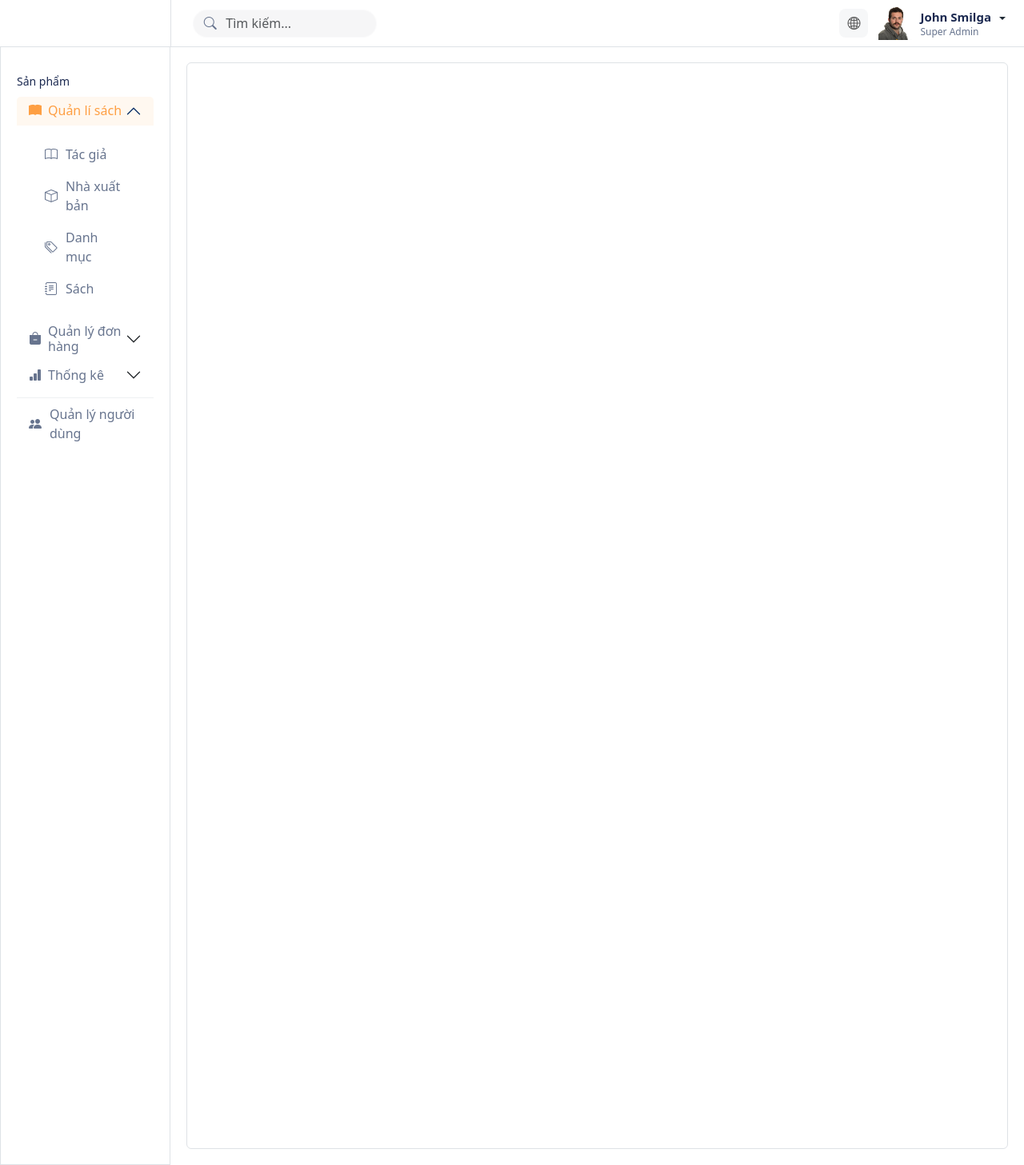
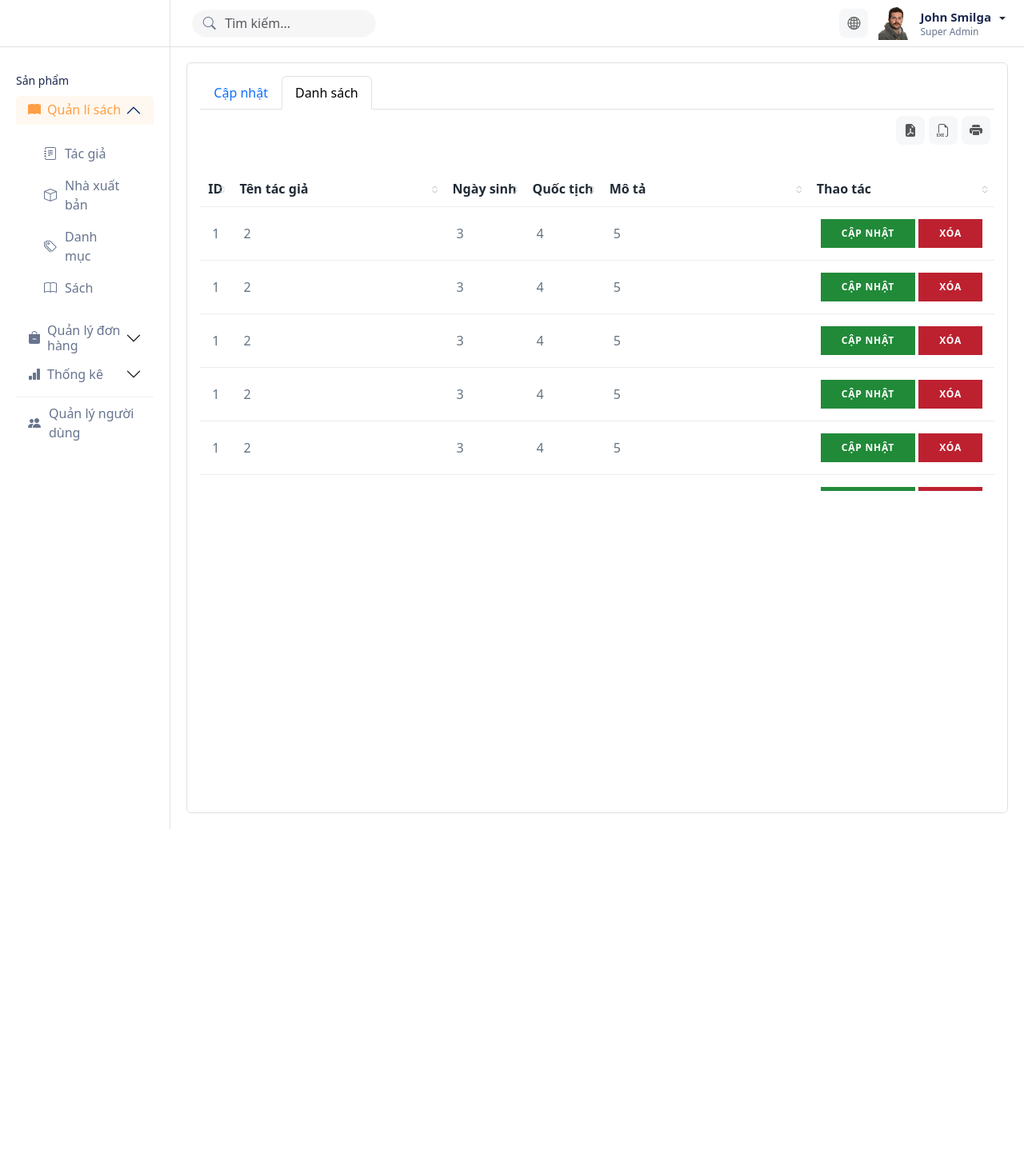
Before and after one commit to phungtuhieu2015/Java5_BookWorld, a Spring Boot app: page /admin/index in a window 1280 px wide. Shown: the whole page at 80% size. After the commit the page ends 1037 px from the top, so only its background shows below. Run offline with Spring Boot 4, Linux system fonts and the light colour scheme.

Commit message:
TuHieu - table admin tác giả

```diff
--- a/BookWorld/src/main/resources/static/admin/style-admin.css
+++ b/BookWorld/src/main/resources/static/admin/style-admin.css
@@ -1,3 +1,4 @@
+
 :root {
     --mau-border: #DEE2E6;
     --mau-icon: #67748E;
@@ -5,6 +6,11 @@
     --mau-dong-bo:   #CA2F2F;
     --mau-btn-active: rgba(254, 159, 67, 0.08);
     --mau-chu-sidebar:     #FE9F43;
+    --mau-bg-header-table:#FAFBFE;
+    --mau-btn-cap-nhat :#218a39;
+    --mau-btn-xoa :#bd2130;
+    --mau-chu-btn-hover: #212529;
+    --mau-bg-hover-tr: #f5f5f5;
 }
 
 #header {
@@ -16,10 +22,9 @@
     right: 0px;
     z-index: 1;
 }
-#header .header-right {
-    border-left: 1px solid var(--mau-border);
-}
+
 .header-left {
+    border-right: 1px solid var(--mau-border);
     padding: 0px 20px !important;
 }
 .header-right .header-right__navbar {
@@ -64,7 +69,7 @@
     display: flex;
     align-items: center;
 }
-.header-right__list .list__btn{
+.header-right__list .list__btn ,.table-top__wordset .navbar-nav .nav-item{
     background: var(--mau-list__btn);
     border-radius: 8px;
     margin-right: 5px;
@@ -144,27 +149,144 @@
     font-size: 12px;
 }
 
-/*  Sidebar */
+
 #content {
     padding: 58px 0px 0px 0px;
     height: 100%;
 }
 #content aside, #content article {
     padding: 20px;
-    min-height: 100vh;
+    min-height: 70vh;
 }
 #content aside {
-    border: 1px solid var(--mau-border);
+    border-right: 1px solid var(--mau-border);
 }
-#content article {
 
-}
 #content article .card.page-wrapper {
     border: 1px solid var(--mau-border);
     border-radius: 6px;
     min-height: 100%;
 
 }
+.table-top__wordset > .navbar  .collapse ,
+.table-top__wordset > .navbar  {
+    background-color: #fff !important;
+}
+.card.page-wrapper  .table thead{
+    background: var(--mau-bg-header-table) ;
+    border-bottom: 1px solid #E9ECEF;
+}
+
+.table th {
+    position: relative;
+}
+.table th::after {
+    position: absolute;
+    right: 0.5em;
+    content: "\F283";
+    font-family: "Bootstrap-icons";
+    top: 14px;
+    color: #BABFC7;
+    font-size: 12px;
+    opacity: 1;
+    bottom: 0.9em;
+    display: block;
+}
+.table tr td {
+    padding: 15px;
+    color: #637381;
+    font-weight: 500;
+    border-bottom: 1px solid #E9ECEF;
+    vertical-align: middle;
+    white-space: nowrap;
+}
+.table thead th {
+    font-weight: 600;
+    color: #212B36;
+    padding: 10px;
+    white-space: nowrap;
+}
+
+.table .td-action .btn {
+    color: #fff;
+    border-radius: 4px;
+    font-size: 12px;
+    font-weight: bold;
+    padding-top: 8px;
+    padding-bottom: 8px;
+    padding-left: 25px;
+    padding-right: 25px;
+    text-transform: uppercase;
+    border-radius: 0;
+    letter-spacing: .05rem;
+    -webkit-transition: .3s all ease;
+    -o-transition: .3s all ease;
+    transition: .3s all ease;
+    position: relative;
+
+}
+.table .td-action .btn:hover span{
+    color: var(--mau-chu-btn-hover) !important;
+    -webkit-transition: .3s all ease;
+    -o-transition: .3s all ease;
+    transition: .3s all ease;
+    position: relative;
+    font-weight: bold;
+    z-index: 5;
+}
+.table .td-action .btn:hover {
+    color: #fff;
+}
+.table .td-action .action__btn-success:hover{
+    background-color: var(--mau-btn-cap-nhat);
+    border-color:var(--mau-btn-cap-nhat);
+
+}
+.table .td-action .btn:hover:before {
+    width: calc(100% - 2px);
+    color: var(--mau-chu-btn-hover);
+}
+.table-responsive {
+    overflow-y: scroll;
+    max-height: 400px;
+}
+
+::-webkit-scrollbar{
+    width: 10px;
+    height: 10px;
+}
+::-webkit-scrollbar-thumb {
+    background-color: #999999;
+    border-radius: 10px;
+    transition: all 0.3s ease;
+
+}
+.table .td-action .btn:before {
+    position: absolute;
+    content: "";
+    top: 1px;
+    left: 1px;
+    right: 1px;
+    bottom: 1px;
+    overflow: hidden;
+    width: 0;
+    z-index: 1;
+    background: #fff;
+    -webkit-transition: .3s all ease;
+    -o-transition: .3s all ease;
+    transition: .3s all ease;
+}
+.table .td-action .action__btn-success{
+    background-color: var(--mau-btn-cap-nhat);
+}
+.table  .td-action .action__btn-danger{
+    background-color: var(--mau-btn-xoa);
+}
+
+#content .card.page-wrapper .table-top{
+    margin-bottom: 25px;
+}
+/*  Sidebar */
 #sidebar-menu .sidebar-menu__submenu {
     padding-left: 0px;
     list-style-type: none;
--- a/BookWorld/src/main/resources/templates/admin/fragment/article.html
+++ /dev/null
@@ -1,5 +0,0 @@
-<div class="card page-wrapper" >
-    <div class="card-body">
-
-    </div>
-  </div>
--- a/BookWorld/src/main/resources/templates/admin/fragment/content.html
+++ b/BookWorld/src/main/resources/templates/admin/fragment/content.html
@@ -5,7 +5,7 @@
             <div th:replace="admin/fragment/sidebar-menu.html :: #sidebar-menu "></div>
         </aside>
         <article class="col-10">
-            <div th:replace="admin/fragment/article.html :: .page-wrapper "></div>
+            <div th:replace="admin/fragment/page-manager/author.html :: .page-wrapper "></div>
         </article>
     </div>
 </div>
--- a/BookWorld/src/main/resources/templates/admin/fragment/header.html
+++ b/BookWorld/src/main/resources/templates/admin/fragment/header.html
@@ -31,7 +31,6 @@
                             </li>
                             <li class="nav-item dropdown list-user">
                                 <a class="nav-link dropdown-toggle " href="#" role="button" data-bs-toggle="dropdown" aria-expanded="false">
-
                                         <span class="list-user__user-info">
                                             <span class="user-letter">
                                                 <img th:src="@{/admin/img/avator1.jpg}" >
--- /dev/null
+++ b/BookWorld/src/main/resources/templates/admin/fragment/page-manager/author.html
@@ -0,0 +1,218 @@
+<div class="card page-wrapper">
+  <div class="card-body">
+    <nav>
+      <div class="nav nav-tabs" id="nav-tab" role="tablist">
+        <button class="nav-link " id="nav-home-tab" data-bs-toggle="tab" data-bs-target="#nav-home" type="button" role="tab" aria-controls="nav-home" aria-selected="false">Cập nhật</button>
+        <button class="nav-link active" id="nav-authors-tab" data-bs-toggle="tab" data-bs-target="#nav-authors" type="button" role="tab" aria-controls="nav-authors" aria-selected="true">Danh sách</button>
+      </div>
+    </nav>
+    <div class="tab-content" id="nav-tabContent">
+      <div class="tab-pane fade" id="nav-home" role="tabpanel" aria-labelledby="nav-home-tab" tabindex="0">...</div>
+
+      <!-- Danh sách -->
+      <div class="tab-pane fade  show active" id="nav-authors" role="tabpanel" aria-labelledby="nav-authors-tab" tabindex="0">
+        <div class="table-top row px-0 mx-0">
+          <div class="table-top__search-set col-6 px-0">
+            <div class="search-input">
+            </div>
+          </div>
+          <div class="table-top__wordset col-6  px-0">
+            <nav class="navbar navbar-expand-lg bg-body-tertiary ">
+              <div class="container-fluid px-0">
+                <div class="collapse navbar-collapse" id="navbarNavAltMarkup">
+                  <ul class="navbar-nav ms-auto me-0 mb-2 mb-lg-0">
+                    <li class="nav-item">
+                      <a class="nav-link" href="#"><i class="bi bi-file-earmark-pdf-fill"></i></a>
+                    </li>
+                    <li class="nav-item">
+                      <a class="nav-link" href="#"><i class="bi bi-filetype-exe"></i></a>
+                    </li>
+                    <li class="nav-item">
+                      <a class="nav-link" href="#"><i class="bi bi-printer-fill"></i></a>
+                    </li>
+                  </ul>
+                </div>
+              </div>
+            </nav>
+          </div>
+        </div>
+        <div class="table-bottom">
+            <div class="table-responsive">
+              <table class="table table-hover">
+                <thead>
+                  <tr class="tb-header">
+                    <th scope="col">ID </th>
+                    <th scope="col" style="width: 300px;">Tên tác giả</th>
+                    <th scope="col">Ngày sinh</th>
+                    <th scope="col">Quốc tịch</th>
+                    <th scope="col" style="width: 300px;">Mô tả</th>
+                    <th scope="col">Thao tác</th>
+                  </tr>
+                </thead>
+                <tbody>
+                  <tr class="">
+                    <td scope="row">1</td>
+                    <td>2</td>
+                    <td>3</td>
+                    <td>4</td>
+                    <td>5</td>
+                    <td class="td-action ">
+                        <button type="button" class="btn action__btn-success btn-rounded"><span>Cập nhật</span> </button>
+                        <button type="button" class="btn action__btn-danger btn-rounded"><span>Xóa</span></button>
+                    </td>
+                  </tr>
+                  <tr class="">
+                    <td scope="row">1</td>
+                    <td>2</td>
+                    <td>3</td>
+                    <td>4</td>
+                    <td>5</td>
+                    <td class="td-action ">
+                        <button type="button" class="btn action__btn-success btn-rounded"><span>Cập nhật</span> </button>
+                        <button type="button" class="btn action__btn-danger btn-rounded"><span>Xóa</span></button>
+                    </td>
+                  </tr>
+                  <tr class="">
+                    <td scope="row">1</td>
+                    <td>2</td>
+                    <td>3</td>
+                    <td>4</td>
+                    <td>5</td>
+                    <td class="td-action ">
+                        <button type="button" class="btn action__btn-success btn-rounded"><span>Cập nhật</span> </button>
+                        <button type="button" class="btn action__btn-danger btn-rounded"><span>Xóa</span></button>
+                    </td>
+                  </tr>
+                  <tr class="">
+                    <td scope="row">1</td>
+                    <td>2</td>
+                    <td>3</td>
+                    <td>4</td>
+                    <td>5</td>
+                    <td class="td-action ">
+                        <button type="button" class="btn action__btn-success btn-rounded"><span>Cập nhật</span> </button>
+                        <button type="button" class="btn action__btn-danger btn-rounded"><span>Xóa</span></button>
+                    </td>
+                  </tr>
+                  <tr class="">
+                    <td scope="row">1</td>
+                    <td>2</td>
+                    <td>3</td>
+                    <td>4</td>
+                    <td>5</td>
+                    <td class="td-action ">
+                        <button type="button" class="btn action__btn-success btn-rounded"><span>Cập nhật</span> </button>
+                        <button type="button" class="btn action__btn-danger btn-rounded"><span>Xóa</span></button>
+                    </td>
+                  </tr>
+                  <tr class="">
+                    <td scope="row">1</td>
+                    <td>2</td>
+                    <td>3</td>
+                    <td>4</td>
+                    <td>5</td>
+                    <td class="td-action ">
+                        <button type="button" class="btn action__btn-success btn-rounded"><span>Cập nhật</span> </button>
+                        <button type="button" class="btn action__btn-danger btn-rounded"><span>Xóa</span></button>
+                    </td>
+                  </tr>
+                  <tr class="">
+                    <td scope="row">1</td>
+                    <td>2</td>
+                    <td>3</td>
+                    <td>4</td>
+                    <td>5</td>
+                    <td class="td-action ">
+                        <button type="button" class="btn action__btn-success btn-rounded"><span>Cập nhật</span> </button>
+                        <button type="button" class="btn action__btn-danger btn-rounded"><span>Xóa</span></button>
+                    </td>
+                  </tr>
+                  <tr class="">
+                    <td scope="row">1</td>
+                    <td>2</td>
+                    <td>3</td>
+                    <td>4</td>
+                    <td>5</td>
+                    <td class="td-action ">
+                        <button type="button" class="btn action__btn-success btn-rounded"><span>Cập nhật</span> </button>
+                        <button type="button" class="btn action__btn-danger btn-rounded"><span>Xóa</span></button>
+                    </td>
+                  </tr>
+                  <tr class="">
+                    <td scope="row">1</td>
+                    <td>2</td>
+                    <td>3</td>
+                    <td>4</td>
+                    <td>5</td>
+                    <td class="td-action ">
+                        <button type="button" class="btn action__btn-success btn-rounded"><span>Cập nhật</span> </button>
+                        <button type="button" class="btn action__btn-danger btn-rounded"><span>Xóa</span></button>
+                    </td>
+                  </tr>
+                  <tr class="">
+                    <td scope="row">1</td>
+                    <td>2</td>
+                    <td>3</td>
+                    <td>4</td>
+                    <td>5</td>
+                    <td class="td-action ">
+                        <button type="button" class="btn action__btn-success btn-rounded"><span>Cập nhật</span> </button>
+                        <button type="button" class="btn action__btn-danger btn-rounded"><span>Xóa</span></button>
+                    </td>
+                  </tr>
+                  <tr class="">
+                    <td scope="row">1</td>
+                    <td>2</td>
+                    <td>3</td>
+                    <td>4</td>
+                    <td>5</td>
+                    <td class="td-action ">
+                        <button type="button" class="btn action__btn-success btn-rounded"><span>Cập nhật</span> </button>
+                        <button type="button" class="btn action__btn-danger btn-rounded"><span>Xóa</span></button>
+                    </td>
+                  </tr>
+                  <tr class="">
+                    <td scope="row">1</td>
+                    <td>2</td>
+                    <td>3</td>
+                    <td>4</td>
+                    <td>5</td>
+                    <td class="td-action ">
+                        <button type="button" class="btn action__btn-success btn-rounded"><span>Cập nhật</span> </button>
+                        <button type="button" class="btn action__btn-danger btn-rounded"><span>Xóa</span></button>
+                    </td>
+                  </tr>
+                  <tr class="">
+                    <td scope="row">1</td>
+                    <td>2</td>
+                    <td>3</td>
+                    <td>4</td>
+                    <td>5</td>
+                    <td class="td-action ">
+                        <button type="button" class="btn action__btn-success btn-rounded"><span>Cập nhật</span> </button>
+                        <button type="button" class="btn action__btn-danger btn-rounded"><span>Xóa</span></button>
+                    </td>
+                  </tr>
+                  <tr class="">
+                    <td scope="row">1</td>
+                    <td>2</td>
+                    <td>3</td>
+                    <td>4</td>
+                    <td>5</td>
+                    <td class="td-action ">
+                        <button type="button" class="btn action__btn-success btn-rounded"><span>Cập nhật</span> </button>
+                        <button type="button" class="btn action__btn-danger btn-rounded"><span>Xóa</span></button>
+                    </td>
+                  </tr>
+
+                </tbody>
+              </table>
+            </div>
+
+        </div>
+      </div>
+     <!-- /Danh sách -->
+    </div>
+
+  </div>
+</div>
--- a/BookWorld/src/main/resources/templates/admin/fragment/sidebar-menu.html
+++ b/BookWorld/src/main/resources/templates/admin/fragment/sidebar-menu.html
@@ -16,10 +16,10 @@
                     <div class="accordion-body">
                       <div class="d-flex align-items-start submenu-group">
                         <div class="nav flex-column nav-pills " id="v-pills-tab" role="tablist" aria-orientation="vertical">
-                          <a class="nav-link submenu-nav-link"  data-bs-toggle="pill"  type="button" role="tab"  ><i class="bi bi-book"></i> Tác giả</a>
+                          <a class="nav-link submenu-nav-link"  data-bs-toggle="pill"  type="button" role="tab"  ><i class="bi bi-journal-text"></i> Tác giả</a>
                           <a class="nav-link submenu-nav-link"  data-bs-toggle="pill"  type="button" role="tab"  ><i class="bi bi-box"></i>  Nhà xuất bản</a>
                           <a class="nav-link submenu-nav-link"  data-bs-toggle="pill"  type="button" role="tab"  > <i class="bi bi-tags"></i> Danh mục</a>
-                          <a class="nav-link submenu-nav-link" data-bs-toggle="pill"  type="button" role="tab"  ><i class="bi bi-journal-text"></i> Sách</a>
+                          <a class="nav-link submenu-nav-link" data-bs-toggle="pill"  type="button" role="tab"  ><i class="bi bi-book"></i> Sách</a>
                         </div>
                       </div>
                     </div>
--- a/BookWorld/src/main/resources/templates/admin/index-admin.html
+++ b/BookWorld/src/main/resources/templates/admin/index-admin.html
@@ -18,9 +18,6 @@
     <main>
         <div th:replace="admin/fragment/header.html :: #header "></div>
         <div th:replace="admin/fragment/content.html :: #content"></div>
-
-
-
     </main>
     <script
       src="https://cdn.jsdelivr.net/npm/bootstrap@5.3.0-alpha3/dist/js/bootstrap.bundle.min.js"
```
